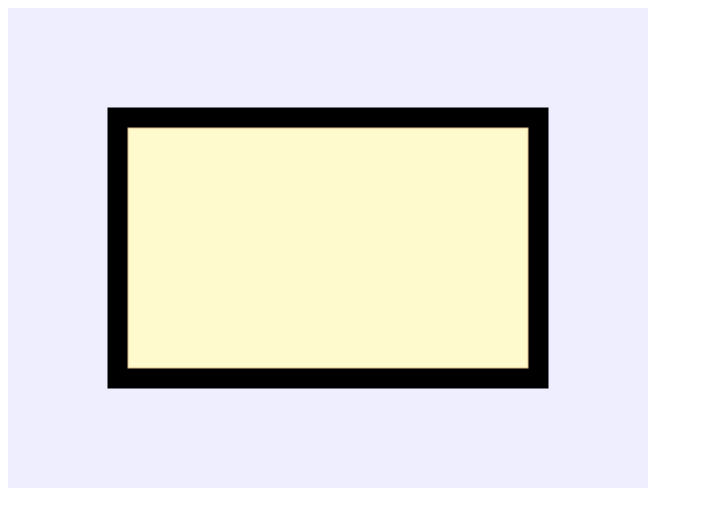
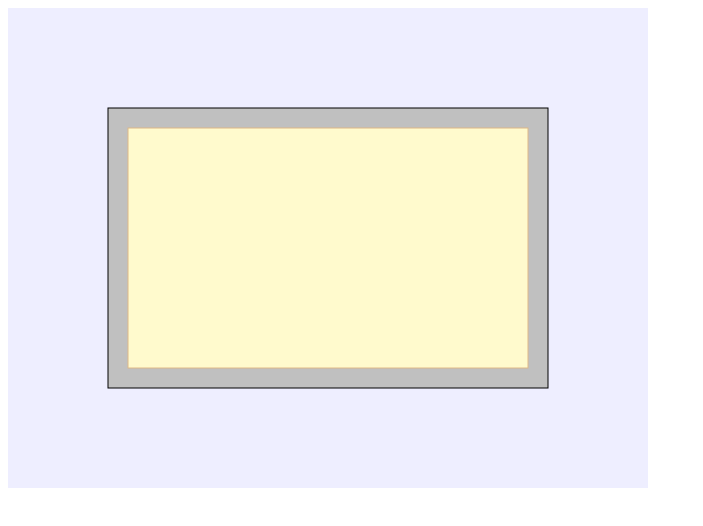
Before and after one commit to joshuakleveter/pluralsight, a website: page javascript_path/08_advanced_jquery/draw_01.html in a window 1280 px wide. Shown: the whole page, without its empty margins (0-703 px from the left). Drawn offline with Linux system fonts and the light colour scheme.

Commit message:
Added notes and demo from stub functions

```diff
--- a/javascript_path/08_advanced_jquery/draw_01.html
+++ b/javascript_path/08_advanced_jquery/draw_01.html
@@ -17,15 +17,15 @@
     </body>
     <script>
         _KSM = {
-            draw: function (left, top, width, height, stroke, fill) {
-                // Draw something on the canvas
+            draw: function (left, top, width, height) {
+                _KSM.drawNew(left, top, width, height, "black", "silver");
+            },
+            drawNew: function (left, top, width, height, stroke, fill) {
                 var canvas = document.getElementById("theCanvas");
                 if (canvas.getContext) {
                     var context = canvas.getContext("2d");
                     context.strokeStyle = stroke;
                     context.fillStyle = fill;
-
-                    // Params are (left, top, width, height)
                     context.fillRect(left, top, width, height);
                     context.strokeRect(left, top, width, height);
                 }
@@ -34,7 +34,7 @@
         _KSM.draw(); // v1 code
         _KSM.draw(530, 370); // v2 code
         _KSM.draw(100, 100, 440, 280); // v3 code
-        _KSM.draw(120, 120, 400, 240, "burlywood", "lemonchiffon"); // v4 code
+        _KSM.drawNew(120, 120, 400, 240, "burlywood", "lemonchiffon"); // v4 code
     </script>
 </body>
 </html>
```
Also changed, not shown: javascript_path/08_advanced_jquery/NOTES.md (+12 -0 lines).
